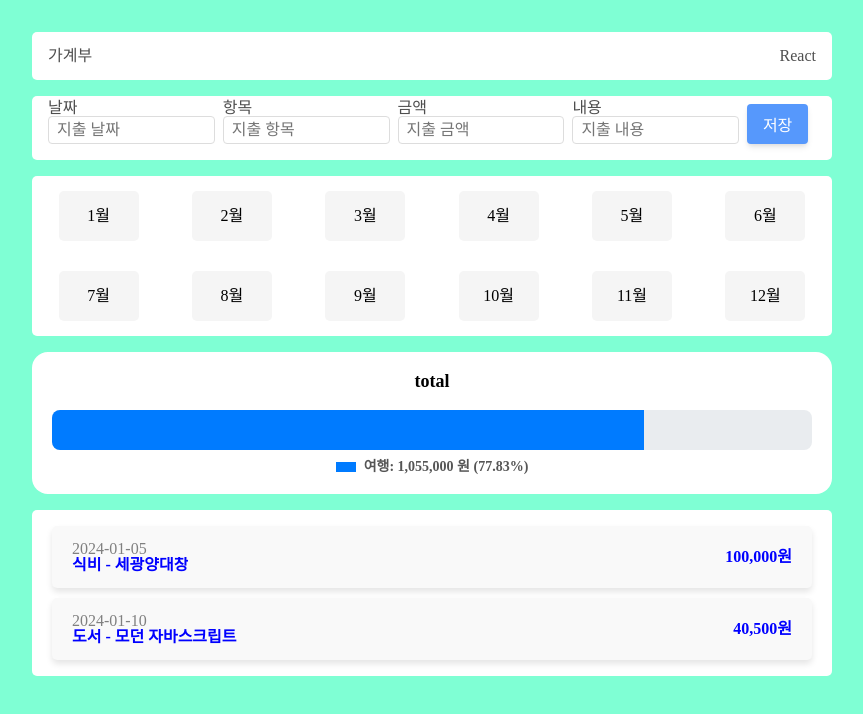
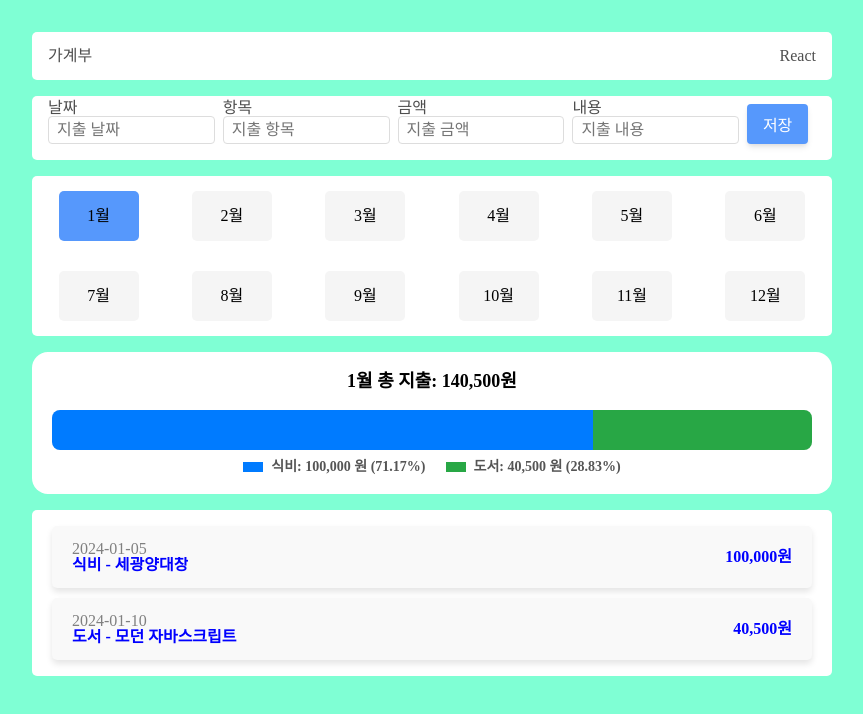
Before and after one commit to eunohhh/eunoh_ledger, a React (Vite) app: page / in a window 1280 px wide. Shown: the top 714 px of the page, without its empty margins (208-1071 px from the left). Built offline with nearby package versions, Linux system fonts and the light colour scheme.

Commit message:
240521 [feat] : amoun graph, props drilling fin ...

```diff
--- a/src/App.tsx
+++ b/src/App.tsx
@@ -1,8 +1,64 @@
-import { RouterProvider } from "react-router-dom";
+// import { RouterProvider } from "react-router-dom";
+import { useState } from "react";
+import fakeData from "./data/fakedata";
 import Router from "./shared/Router";
+import { Expend } from "./types/d";
 
 function App() {
-    return <RouterProvider router={Router} />;
+    const [expends, setExpends] = useState<Expend[]>(fakeData);
+    const [month, setMonth] = useState(1);
+
+    const selectMonth = (selectedMonth: number) => setMonth(selectedMonth);
+
+    const addExpend = (newExpend: Expend) =>
+        setExpends((prev) => [...prev, newExpend]);
+
+    const deleteExpend = (expendId: string) =>
+        setExpends((prev) => prev.filter((expend) => expend.id !== expendId));
+
+    const updateExpend = (newExpend: Expend) =>
+        setExpends((prev) =>
+            prev.map((expend) =>
+                expend.id === newExpend.id ? newExpend : expend
+            )
+        );
+
+    const monthlyExpends = expends
+        .filter((expend) => {
+            const dateStr = expend.date;
+            const _month = parseInt(dateStr.split("-")[1], 10);
+            const _day = parseInt(dateStr.split("-")[2], 10);
+            expend.day = _day;
+            if (_month === month) return { ...expend };
+        })
+        .sort((a, b) => {
+            if (a.day === undefined && b.day === undefined) {
+                return 0;
+            }
+            if (a.day === undefined) {
+                return 1; // undefined가 뒤로 오도록 설정
+            }
+            if (b.day === undefined) {
+                return -1; // undefined가 뒤로 오도록 설정
+            }
+            return a.day - b.day;
+        });
+
+    return (
+        <Router
+            // expends={expends}
+            month={month}
+            monthlyExpends={monthlyExpends}
+            selectMonth={selectMonth}
+            addExpend={addExpend}
+            deleteExpend={deleteExpend}
+            updateExpend={updateExpend}
+        />
+    );
 }
 
 export default App;
+
+// function App() {
+//     return <RouterProvider router={Router} />;
+// }
--- a/src/components/Calender/Calender.tsx
+++ b/src/components/Calender/Calender.tsx
@@ -11,8 +11,9 @@ const StyledSection = styled.section`
     height: 20vh;
     background-color: white;
     border-radius: 5px;
+`;
 
-    & > div {
+const StyledDiv = styled.div<{ $selected: number; $curr: number }>`
     position: relative;
     display: flex;
     align-items: center;
@@ -21,10 +22,11 @@ const StyledSection = styled.section`
     width: 80px;
     height: 50px;
     border-radius: 5px;
-        background-color: #f5f5f5;
+    background-color: ${({ $selected, $curr }) =>
+        $selected === $curr ? "var(--button-bg-color)" : "#f5f5f5"};
     cursor: pointer;
-    }
-    div:hover {
+
+    &:hover {
         background-color: var(--button-bg-color);
     }
 `;
@@ -33,17 +35,20 @@ const calenderArray = Array.from({ length: 12 }, (_, i) => i + 1);
 
 type CalenderProps = {
     selectMonth: (arg: number) => void;
+    month: number;
 };
 
-function Calender({ selectMonth }: CalenderProps) {
+function Calender({ selectMonth, month }: CalenderProps) {
     return (
         <StyledSection>
             {calenderArray.map((calender, idx) => (
-                <div
+                <StyledDiv
                     key={idx}
                     id={String(calender)}
                     onClick={() => selectMonth(calender)}
-                >{`${calender}월`}</div>
+                    $selected={month}
+                    $curr={calender}
+                >{`${calender}월`}</StyledDiv>
             ))}
         </StyledSection>
     );
--- a/src/components/Detail/Detail.tsx
+++ b/src/components/Detail/Detail.tsx
@@ -1,6 +1,8 @@
-import { useNavigate } from "react-router-dom";
+import { ChangeEvent, useRef, useState } from "react";
+import { useLocation, useNavigate } from "react-router-dom";
 import styled from "styled-components";
 import inputs from "../../data/inputs";
+import { Expend } from "../../types/d";
 
 const StyledDiv = styled.div`
     max-width: 800px;
@@ -66,8 +68,51 @@ const StyledButtonDiv = styled.div`
     }
 `;
 
-function Detail() {
+type DetailState = {
+    deleteExpend: (arg: string) => void;
+    updateExpend: (arg: Expend) => void;
+};
+
+function Detail({ deleteExpend, updateExpend }: DetailState) {
     const navigate = useNavigate();
+    const location = useLocation();
+    const { expend }: { expend: Expend } = location.state;
+    const [inputValues, setInputValues] = useState<[string, string][]>(
+        Object.entries(expend)
+    );
+
+    const values = Object.values(expend);
+
+    const inputRef = useRef<HTMLInputElement[]>([]);
+
+    const handleUpdateClick = () => {
+        const newExpend = Object.fromEntries(
+            inputValues.map(([key, value]) => [key, value])
+        );
+        updateExpend(newExpend as unknown as Expend);
+        navigate("/");
+    };
+
+    const handleDeleteClick = () => {
+        deleteExpend(expend.id);
+        navigate("/");
+    };
+
+    const handleChange = (e: ChangeEvent<HTMLInputElement>) => {
+        const name = e.currentTarget.name;
+        const val = e.currentTarget.value;
+
+        setInputValues((prev) => {
+            return prev.map(([key, value]) => {
+                if (key === name) {
+                    return [key, val];
+                }
+                return [key, value];
+            });
+        });
+    };
+
+    // console.log(inputValues);
 
     return (
         <StyledDiv>
@@ -75,16 +120,19 @@ function Detail() {
                 <StyledInnerDiv key={idx}>
                     <label htmlFor={input.name}>{input.label}</label>
                     <input
+                        onChange={handleChange}
                         type="text"
                         name={input.name}
-                        placeholder={input.placeholder}
+                        value={inputValues[idx + 1][1]}
+                        placeholder={values[idx + 1]}
                         required
+                        ref={(ele) => ele && inputRef.current.push(ele)}
                     ></input>
                 </StyledInnerDiv>
             ))}
             <StyledButtonDiv>
-                <button>수정</button>
-                <button>삭제</button>
+                <button onClick={handleUpdateClick}>수정</button>
+                <button onClick={handleDeleteClick}>삭제</button>
                 <button onClick={() => navigate("/")}>뒤로 가기</button>
             </StyledButtonDiv>
         </StyledDiv>
--- a/src/components/Layout.tsx
+++ b/src/components/Layout.tsx
@@ -1,5 +1,5 @@
-// import { ReactNode } from "react";
-import { Outlet } from "react-router-dom";
+import { ReactNode } from "react";
+// import { Outlet } from "react-router-dom";
 import styled from "styled-components";
 
 const StyledMain = styled.main`
@@ -14,12 +14,18 @@ const StyledMain = styled.main`
     margin: 0 auto;
 `;
 
-function Layout() {
-    return (
-        <StyledMain>
-            <Outlet />
-        </StyledMain>
-    );
+// function Layout() {
+//     return (
+//         <StyledMain>
+//             <Outlet />
+//         </StyledMain>
+//     );
+// }
+
+// export default Layout;
+
+function Layout({ children }: { children: ReactNode }) {
+    return <StyledMain>{children}</StyledMain>;
 }
 
 export default Layout;
--- a/src/components/LedgerContainer/LedgerContainer.tsx
+++ b/src/components/LedgerContainer/LedgerContainer.tsx
@@ -7,30 +7,24 @@ import Total from "../Total";
 
 type LedgerContainerProps = {
     monthlyExpends: Expend[];
+    month: number;
     selectMonth: (arg: number) => void;
     addExpend: (arg: Expend) => void;
-    deleteExpend: (arg: string) => void;
-    updateExpend: (arg: Expend) => void;
 };
 
 function LedgerContainer({
+    month,
     monthlyExpends,
     selectMonth,
     addExpend,
-    deleteExpend,
-    updateExpend,
 }: LedgerContainerProps) {
     return (
         <>
             <Header />
             <Form addExpend={addExpend} />
-            <Calender selectMonth={selectMonth} />
-            <Total />
-            <List
-                monthlyExpends={monthlyExpends}
-                deleteExpend={deleteExpend}
-                updateExpend={updateExpend}
-            />
+            <Calender selectMonth={selectMonth} month={month} />
+            <Total monthlyExpends={monthlyExpends} month={month} />
+            <List monthlyExpends={monthlyExpends} month={month} />
         </>
     );
 }
--- a/src/components/Total/Total.tsx
+++ b/src/components/Total/Total.tsx
@@ -1,4 +1,11 @@
 import styled from "styled-components";
+import { Expend } from "../../types/d";
+
+const BLUE = `rgb(0, 123, 255)`;
+const GREEN = `rgb(40, 167, 69)`;
+const RED = `rgb(220, 53, 69)`;
+const YELLOW = `rgb(255, 193, 7)`;
+const AQUA = `rgb(23, 162, 184)`;
 
 const StyledSection = styled.section`
     box-sizing: border-box;
@@ -11,7 +18,7 @@ const StyledSection = styled.section`
     font-weight: bold;
 `;
 
-const StyledGraphDiv = styled.div`
+const StyledGraphBoxDiv = styled.div`
     display: flex;
     align-items: center;
     margin-top: 20px;
@@ -19,17 +26,24 @@ const StyledGraphDiv = styled.div`
     background-color: rgb(233, 236, 239);
     border-radius: 8px;
     overflow: hidden;
+`;
 
-    & > div {
+const StyledGraphDiv = styled.div<{ $width: number; $index: number }>`
     height: 100%;
-        background-color: rgb(0, 123, 255);
-        width: 77.83%;
+    background-color: ${({ $index }) => {
+        if ($index === 0) return BLUE;
+        if ($index === 1) return GREEN;
+        if ($index === 2) return RED;
+        if ($index === 3) return YELLOW;
+        if ($index === 4) return AQUA;
+    }};
+    width: ${({ $width }) => `${$width}%`};
     transition: width 0.2s ease-in-out 0s;
-    }
 `;
 
 const StyledAnotBoxDiv = styled.div`
-    width: 100%;
+    width: 80%;
+    margin: 0 auto;
     display: flex;
     justify-content: center;
     gap: 20px;
@@ -37,32 +51,82 @@ const StyledAnotBoxDiv = styled.div`
     margin-top: 10px;
 `;
 
-const StyledAnotDiv = styled.div`
+const StyledAnotBoxInnerDiv = styled.div`
     display: flex;
     align-items: center;
     font-size: 14px;
     color: rgb(85, 85, 85);
+`;
 
-    & > div {
+const StyledAnotDiv = styled.div<{ $index: number }>`
     width: 20px;
     height: 10px;
-        background-color: rgb(0, 123, 255);
+    background-color: ${({ $index }) => {
+        if ($index === 0) return BLUE;
+        if ($index === 1) return GREEN;
+        if ($index === 2) return RED;
+        if ($index === 3) return YELLOW;
+        if ($index === 4) return AQUA;
+    }};
     margin-right: 8px;
-    }
 `;
 
-function Total() {
+type TotalProps = {
+    monthlyExpends: Expend[];
+    month: number;
+};
+
+function Total({ monthlyExpends, month }: TotalProps) {
+    const reduced = monthlyExpends.reduce(
+        (acc: { [key: string]: number; total: number }, cur) => {
+            if (!acc[cur.item]) {
+                acc[cur.item] = 0;
+            }
+            acc[cur.item] += cur.amount;
+            acc.total += cur.amount;
+
+            return acc;
+        },
+        { total: 0 }
+    );
+
+    const graphArray = Object.values(reduced)
+        .map((amount, idx, array) =>
+            idx > 0 ? Number(((amount / array[0]) * 100).toFixed(2)) : amount
+        )
+        .sort((a, b) => b - a);
+
+    const anotArray = Object.entries(reduced)
+        .filter((_, idx) => idx !== 0)
+        .sort((a, b) => b[1] - a[1])
+        .map((anot, idx) => {
+            return [...anot, graphArray[idx + 1]];
+        });
+
+    // console.log(monthlyExpends);
+    // console.log(anotArray);
+
     return (
         <StyledSection>
-            total
-            <StyledGraphDiv>
-                <div></div>
-            </StyledGraphDiv>
+            {`${month}월 총 지출: ${reduced.total.toLocaleString("ko-KR")}원`}
+            <StyledGraphBoxDiv>
+                {graphArray.slice(1).map((percent, idx) => (
+                    <StyledGraphDiv
+                        key={percent}
+                        $width={percent}
+                        $index={idx}
+                    ></StyledGraphDiv>
+                ))}
+            </StyledGraphBoxDiv>
             <StyledAnotBoxDiv>
-                <StyledAnotDiv>
-                    <div></div>
-                    {`여행: 1,055,000 원 (77.83%)`}
-                </StyledAnotDiv>
+                {anotArray.map((anot, idx) => (
+                    <StyledAnotBoxInnerDiv key={idx}>
+                        <StyledAnotDiv $index={idx}></StyledAnotDiv>
+                        {`${anot[0]}: ${anot[1].toLocaleString("ko-KR")} 원 (${
+                            anot[2]
+                        }%)`}
+                    </StyledAnotBoxInnerDiv>
+                ))}
             </StyledAnotBoxDiv>
         </StyledSection>
     );
--- a/src/pages/Home.tsx
+++ b/src/pages/Home.tsx
@@ -1,47 +1,23 @@
-import { useState } from "react";
 import LedgerContainer from "../components/LedgerContainer";
-import fakeData from "../data/fakedata";
 import { Expend } from "../types/d";
 
-function Home() {
-    const [expends, setExpends] = useState<Expend[]>(fakeData);
-    const [month, setMonth] = useState(1);
+type HomeProps = {
+    monthlyExpends: Expend[];
+    month: number;
+    selectMonth: (arg: number) => void;
+    addExpend: (arg: Expend) => void;
+};
 
-    const selectMonth = (selectedMonth: number) => setMonth(selectedMonth);
-
-    const addExpend = (newExpend: Expend) =>
-        setExpends((prev) => [...prev, newExpend]);
-
-    const deleteExpend = (expendId: string) =>
-        setExpends((prev) => prev.filter((expend) => expend.id !== expendId));
-
-    const updateExpend = (newExpend: Expend) =>
-        setExpends((prev) =>
-            prev.map((expend) =>
-                expend.id === newExpend.id ? newExpend : expend
-            )
-        );
-
-    const monthlyExpends = expends.filter((expend) => {
-        const dateStr = expend.date;
-        const _month = parseInt(dateStr.split("-")[1], 10);
-        if (_month === month) return expend;
-    });
-
-    console.log(month);
-
+function Home({ month, monthlyExpends, selectMonth, addExpend }: HomeProps) {
     return (
         <LedgerContainer
+            // expends={expends}
+            month={month}
             monthlyExpends={monthlyExpends}
             selectMonth={selectMonth}
             addExpend={addExpend}
-            deleteExpend={deleteExpend}
-            updateExpend={updateExpend}
         ></LedgerContainer>
     );
 }
 
 export default Home;
-// prev.map((todo) =>
-//     todo.id === expendId ? { ...todo, isDone: !todo.isDone } : todo
-// )
--- a/src/shared/Router.tsx
+++ b/src/shared/Router.tsx
@@ -1,39 +1,79 @@
-// import { BrowserRouter, Route, Routes } from "react-router-dom";
-import { createBrowserRouter } from "react-router-dom";
+import { BrowserRouter, Route, Routes } from "react-router-dom";
+// import { createBrowserRouter } from "react-router-dom";
 import Detail from "../components/Detail";
 import Layout from "../components/Layout";
 import Home from "../pages/Home";
+import { Expend } from "../types/d";
 
-const router = createBrowserRouter([
-    {
-        element: <Layout />,
-        children: [
-            {
-                path: "/",
-                element: <Home />,
-            },
-            {
-                path: "/detail/:detailId",
-                element: <Detail />,
-                // loader: ({ params }) => postsListPageLoader(params.postId),
-            },
-        ],
-    },
-]);
+// const router = createBrowserRouter([
+//     {
+//         element: <Layout />,
+//         children: [
+//             {
+//                 path: "/",
+//                 element: <Home />,
+//             },
+//             {
+//                 path: "/detail/:detailId",
+//                 element: <Detail />,
+//                 // loader: ({ params }) => postsListPageLoader(params.postId),
+//             },
+//         ],
+//     },
+// ]);
 
-export default router;
+// export default router;
 
-// function Router() {
-//     return (
-//         <BrowserRouter>
-//             <Layout>
-//                 <Routes>
-//                     <Route path="/" element={<Home />}></Route>
-//                     <Route path="/detail">
-//                         <Route path=":id" element={<Detail />} />
-//                     </Route>
-//                 </Routes>
-//             </Layout>
-//         </BrowserRouter>
-//     );
-// }
+type RouterProps = {
+    // expends: Expend[];
+    monthlyExpends: Expend[];
+    month: number;
+    selectMonth: (arg: number) => void;
+    addExpend: (arg: Expend) => void;
+    deleteExpend: (arg: string) => void;
+    updateExpend: (arg: Expend) => void;
+};
+
+function Router({
+    // expends,
+    monthlyExpends,
+    month,
+    selectMonth,
+    addExpend,
+    deleteExpend,
+    updateExpend,
+}: RouterProps) {
+    return (
+        <BrowserRouter>
+            <Layout>
+                <Routes>
+                    <Route
+                        path="/"
+                        element={
+                            <Home
+                                // expends={expends}
+                                month={month}
+                                monthlyExpends={monthlyExpends}
+                                selectMonth={selectMonth}
+                                addExpend={addExpend}
+                            />
+                        }
+                    ></Route>
+                    <Route path="/detail">
+                        <Route
+                            path=":id"
+                            element={
+                                <Detail
+                                    deleteExpend={deleteExpend}
+                                    updateExpend={updateExpend}
+                                />
+                            }
+                        />
+                    </Route>
+                </Routes>
+            </Layout>
+        </BrowserRouter>
+    );
+}
+
+export default Router;
--- a/src/types/d.ts
+++ b/src/types/d.ts
@@ -4,4 +4,5 @@ export interface Expend {
     item: string;
     amount: number;
     description: string;
+    day?: number;
 }
```
Also changed, not shown: src/components/List/List.tsx (+6 -5 lines). Lines whose indentation alone changed are shown as unchanged.
